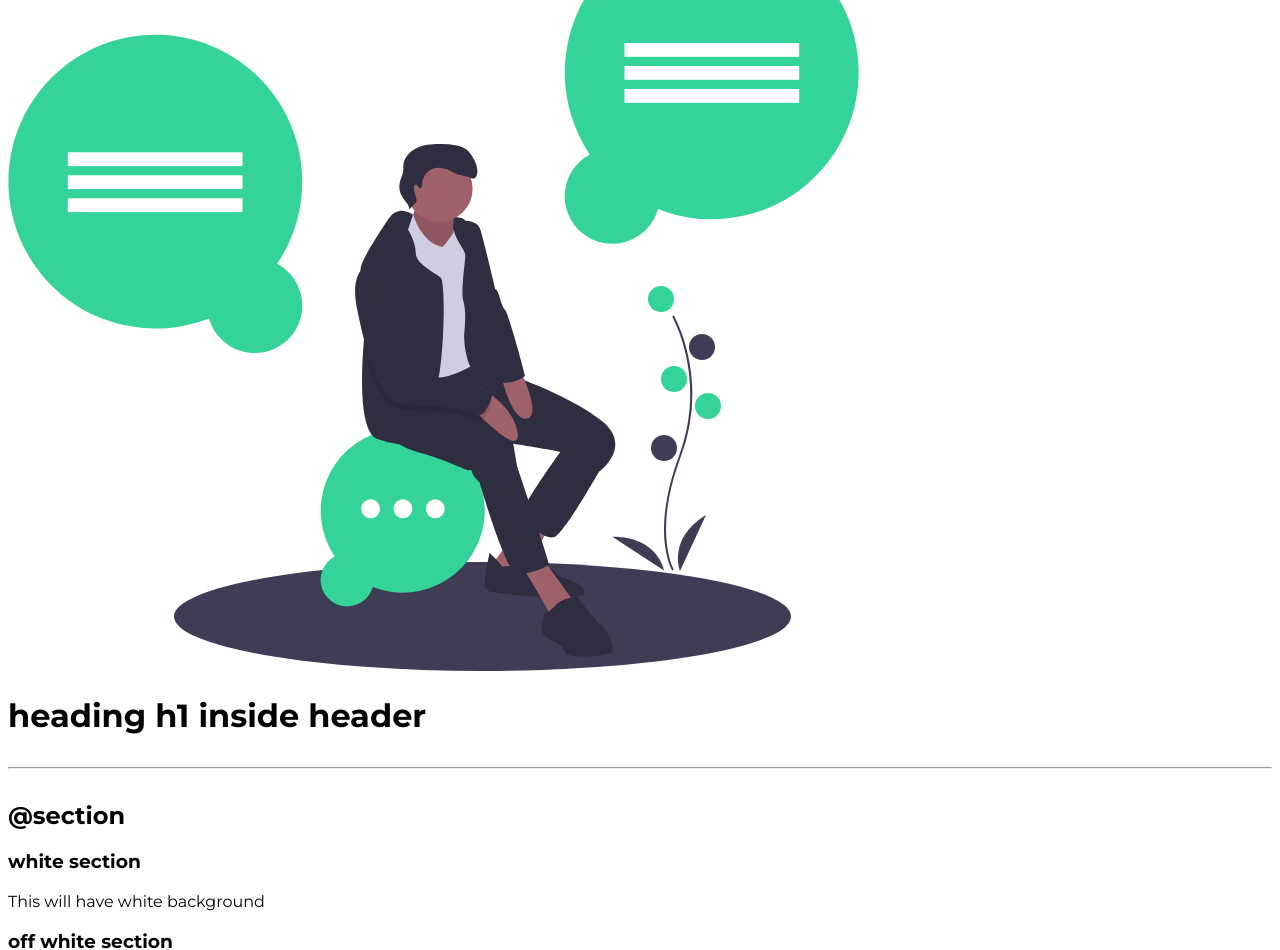
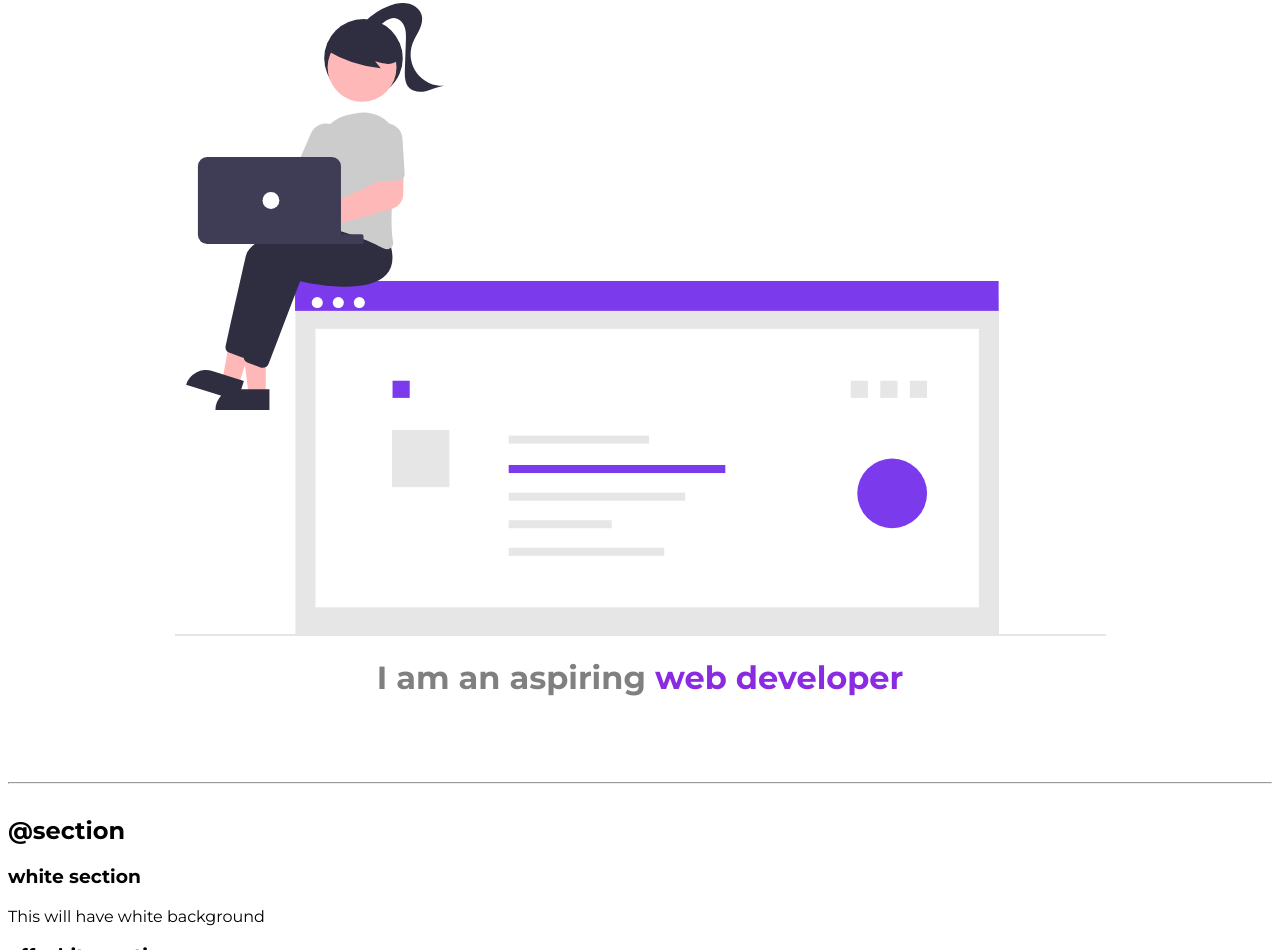
Before and after one commit to jkp-1/HTML-basics, a plain HTML site: page index.html in a window 1280 px wide. Shown: the part 1446-2396 px from the top of the page. Drawn offline with Linux system fonts and the light colour scheme.

Commit message:
style:header

```diff
--- a/index.html
+++ b/index.html
@@ -30,7 +30,7 @@
 
     <h3>centered container</h3>
 
-    <div class= "container container-center">This is a centered container and will go till specified width of the page</div>
+    <div class= "container container-center">This is a centered container and will go till specified <strong>width</strong> of the page</div>
 
     <hr>
 
@@ -79,11 +79,13 @@
 
 
     </nav>
+    <hr>
+
     <h2>@header</h2>
 
-    <header>
-        <img src="images\idea.svg">
-        <h1>heading h1 inside header</h1>
+    <header class="hero">
+        <img class="hero-img "src="images\resume.svg">
+        <h1 class="hero-head">I am an aspiring <span class="hero-inverted">web developer</span></h1>
     </header>
 
     <hr>
--- a/styles.css
+++ b/styles.css
@@ -52,6 +52,7 @@ hr{
 .navigation{
     background-color: var(--primary-color);
     padding: 0.5rem;
+    border-bottom-left-radius: 1rem;
 
 }
 
@@ -68,3 +69,23 @@ hr{
 .navigation .active-link{
     font-weight: bold;
 }
+
+.hero{
+    padding: 2rem;
+}
+
+.hero .hero-img{
+    max-width=350px;
+    margin: auto;
+    display:block;
+
+}
+
+.hero .hero-head{
+    text-align: center;
+    color:gray;
+}
+
+.hero .hero-head .hero-inverted{
+    color: blueviolet;
+}
```
Also changed, not shown: images/resume.svg (added).
